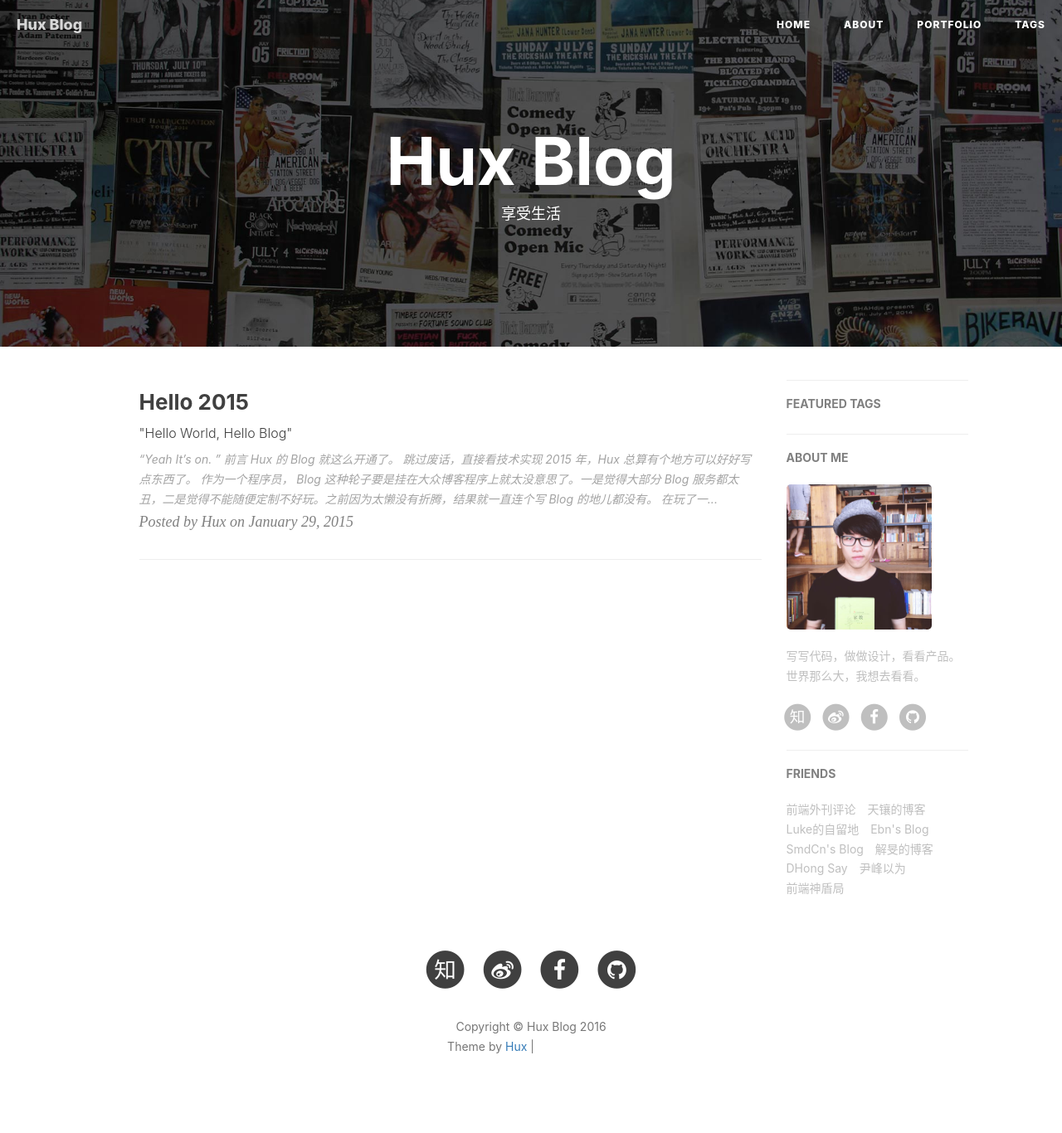
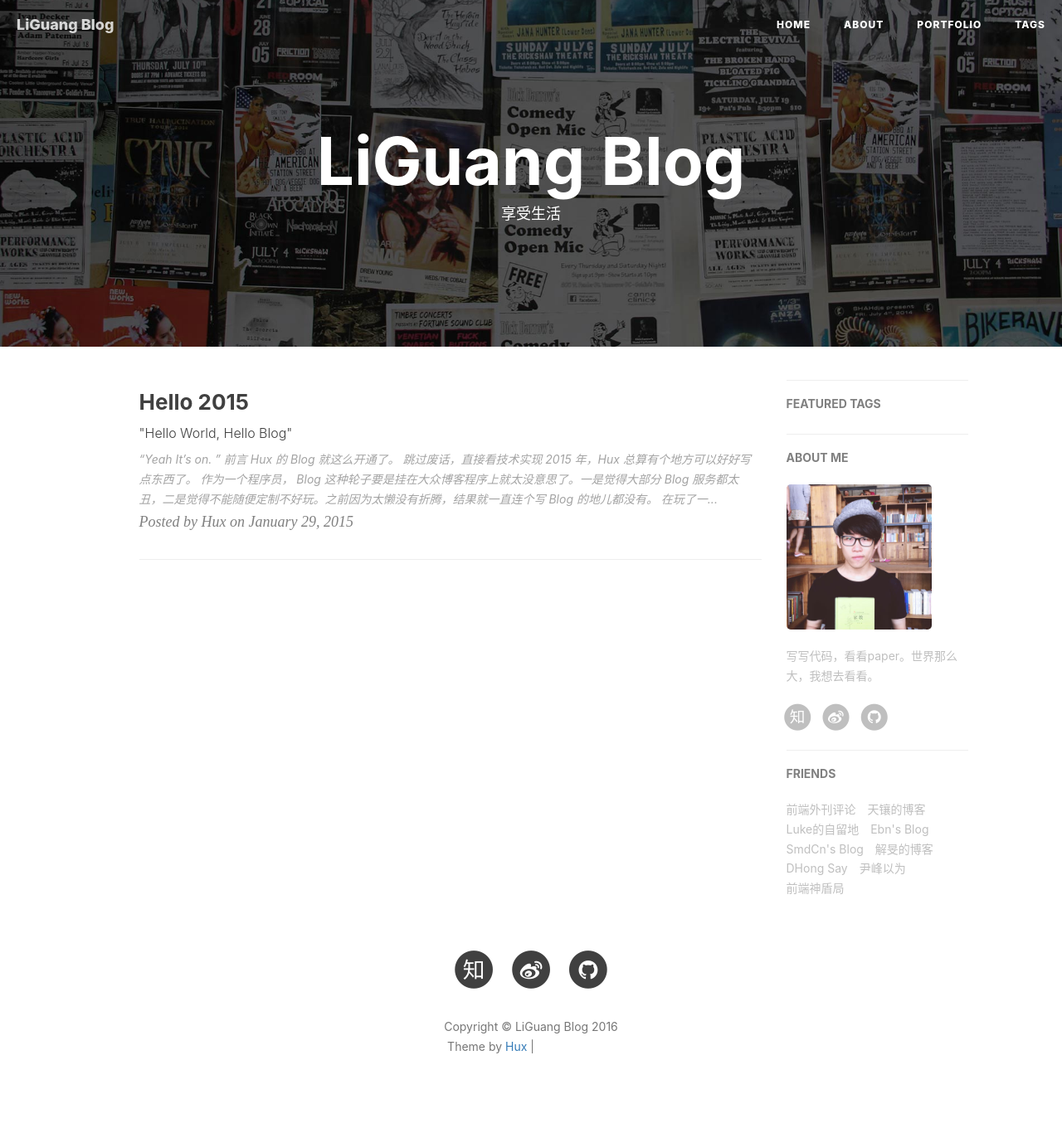
Before and after one commit to CoolIceFire/CoolIceFire.github.io, a Jekyll site: the page built from index.html, in a window 1280 px wide. Shown: the whole page at 83% size. Built offline with Jekyll 4.4.1, drawn with Linux system fonts in a browser that asks for light colours; nearby versions of some CDN libraries; the list of posts is cut into pages by our own code; comment, search, counter and statistics services are not loaded; some of the changed lines change nothing that is shown; grey boxes are pictures that could not be loaded.

Commit message:
Update _config.yml

```diff
--- a/_config.yml
+++ b/_config.yml
@@ -1,22 +1,20 @@
 # Site settings
-title: Hux Blog
-SEOTitle: 黄玄的博客 | Hux Blog
+title: LiGuang Blog
+SEOTitle: 李光的博客 | LiGuang Blog
 header-img: img/home-bg.jpg
-email: huxpro@gmail.com
-description: "关于前端与设计、黑客与画家 | 黄玄，Web & Mobile Lover，Front-End Engineer，UX Designer | 这里是 @Hux黄玄 的个人博客，与你一起发现更大的世界。"
-keyword: "黄玄, Hux黄玄, Hux, 鬼栈, huxpro, @huxpro, 黄玄的博客, Hux Blog, 博客, 个人网站, 互联网, 前端, 设计, 产品, 肖玉, Lynn, 肖玉的男朋友"
-url: "http://huangxuan.me"              # your host, for absolute URL
+email: 38927771@qq.com
+description: "关于编程、推荐系统的学习"
+keyword: "推荐系统"
+url: "http://CoolIceFire.github.io"              # your host, for absolute URL
 baseurl: ""                             # for example, '/blog' if your blog hosted on 'host/blog'
 
 
 
 # SNS settings
 RSS: false
-weibo_username:     huxpro
-zhihu_username:     huxpro
-github_username:    huxpro
-#twitter_username:  huxpro
-facebook_username:  huxpro
+weibo_username:     IceFire007
+zhihu_username:     li-guang-96-94
+github_username:    CoolIceFire
 # linkedin_username:  firstname-lastname-idxxxx
 
 
@@ -69,7 +67,7 @@ ga_domain: huangxuan.me
 
 # Sidebar settings
 sidebar: true                           # whether or not using Sidebar.
-sidebar-about-description: "写写代码，做做设计，看看产品。世界那么大，我想去看看。"
+sidebar-about-description: "写写代码，看看paper。世界那么大，我想去看看。"
 sidebar-avatar: /img/avatar-hux.jpg      # use absolute URL, seeing it's used in both `/` and `/about/`
 
 
```
